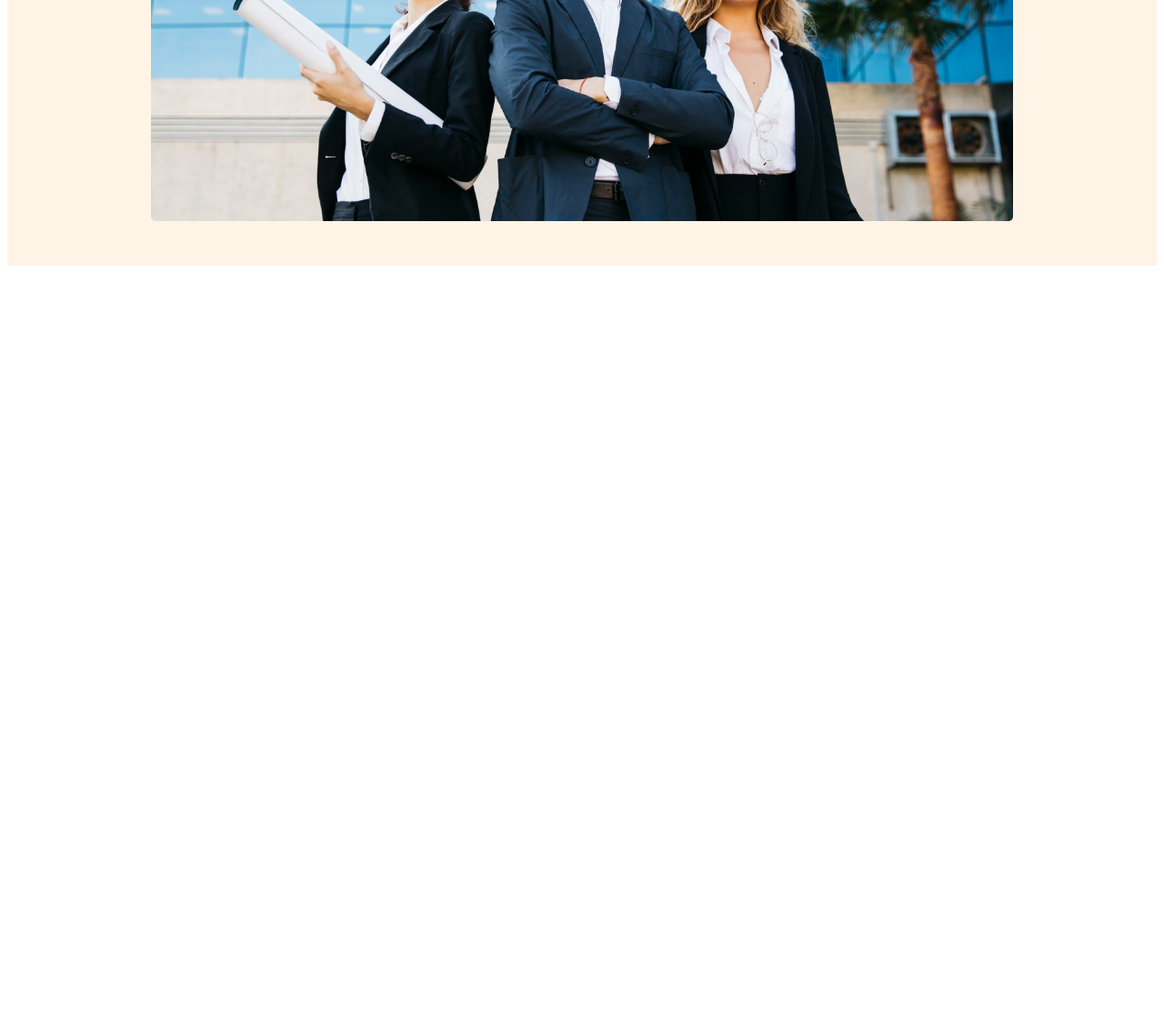
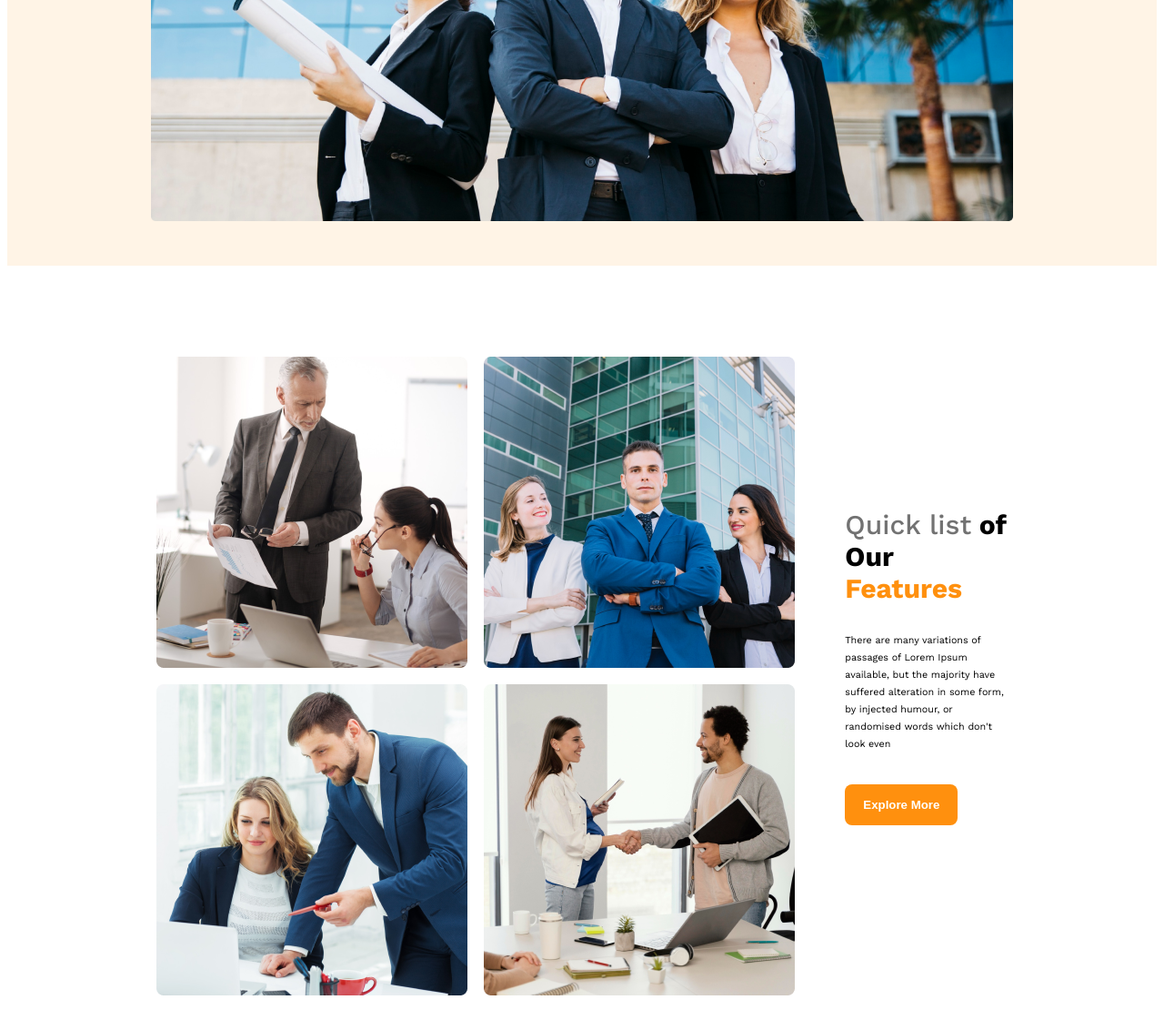
Before and after one commit to bibakpaul18/g3-architects-website, a plain HTML site: page index.html in a window 1280 px wide. Shown: the part 679-1811 px from the top of the page at 91% size. Before the commit the page ends 979 px from the top, so only its background shows below. Drawn offline with nearby package versions, Linux system fonts and the light colour scheme.

Commit message:
added the team section

```diff
--- a/index.html
+++ b/index.html
@@ -32,7 +32,28 @@
         </div>
     </header>
     <main>
+        <!-- team section  -->
+        <section id="teams">
+            <div class="team-img-container">
+                <img src="images/team1.png" alt="two architect discussing about a project file">
+                <img src="images/team2.png" alt="cover photo of g3 architect where 3 architect are standing in front there office">
+                <img src="images/team3.png" alt="two architect discussing about design">
+                <img src="images/team4.png" alt="two office colleagues shaking their hands">
+            </div>
+            <div class="our-features">
+                <h3 class="section-title"><span id="quick-list">Quick list</span><span id="our"> of Our</span><span id="feature"> Features</span></h3>
+                <p class="description">There are many variations of passages of Lorem Ipsum available, but the majority have suffered alteration in some form, by injected humour, or randomised words which don't look even</p>
+                <button class="btn-primary">Explore More</button>
+            </div>
+        </section>
+        <!-- feature will enjoy -->
+         <section>
 
+         </section>
+         <!-- some facts -->
+          <section>
+
+          </section>
     </main>
     <footer>
 
--- a/styles/architects.css
+++ b/styles/architects.css
@@ -16,7 +16,8 @@
 
 /* shared style */
 .navbar,
-.nav-links {
+.nav-links,
+#teams {
     display: flex;
 }
 
@@ -50,6 +51,13 @@
     border: none;
     border-radius: 8px;
     margin: 25px 0 50px 0;
+}
+.section-title {
+    font-size: 1.875rem;
+    font-weight: bold;
+}
+main>section {
+    margin-top: 100px;
 }
 
 /* header style */
@@ -105,6 +113,35 @@
     margin-bottom: 45px;
 }
 
+/* team and feature styles */
+#teams {
+    width: 74%;
+    margin: 100px auto;
+    align-items: center;
+}
+
+.team-img-container {
+    display: grid;
+    grid-template-columns: repeat(2, 1fr);
+    gap: 18px;
+}
+
+.our-features {
+    max-width: 405px;
+    margin: 0 auto;
+    margin-left: 55px;
+}
+
+#quick-list {
+    color: #727272;
+    font-weight: 500;
+}
+
+#feature {
+    color: #FF900E;
+}
+
+
 /* responsive media query */
 @media screen and (max-width:576px) {
 
@@ -112,8 +149,36 @@
     .nav-links {
         flex-direction: column;
     }
-    .nav-links{
+
+    .nav-links {
         gap: 5px;
         align-items: center;
     }
+
+    #teams {
+        margin-top: 50px;
+        flex-direction: column-reverse;
+    }
+
+    .team-img-container {
+        grid-template-columns: repeat(1, 1fr);
+        /* gap:10px; */
+    }
+
+    .our-features {
+        margin-left: 5px;
+        text-align: center;
+    }
 }
+
+/* medium device */
+@media screen and (min-width:576px) and (max-width:992px) {
+    #teams {
+        margin-top: 50px;
+        flex-direction: column-reverse;
+    }
+    .our-features {
+        margin: 0 auto;
+        text-align: center;
+    }
+}
```
